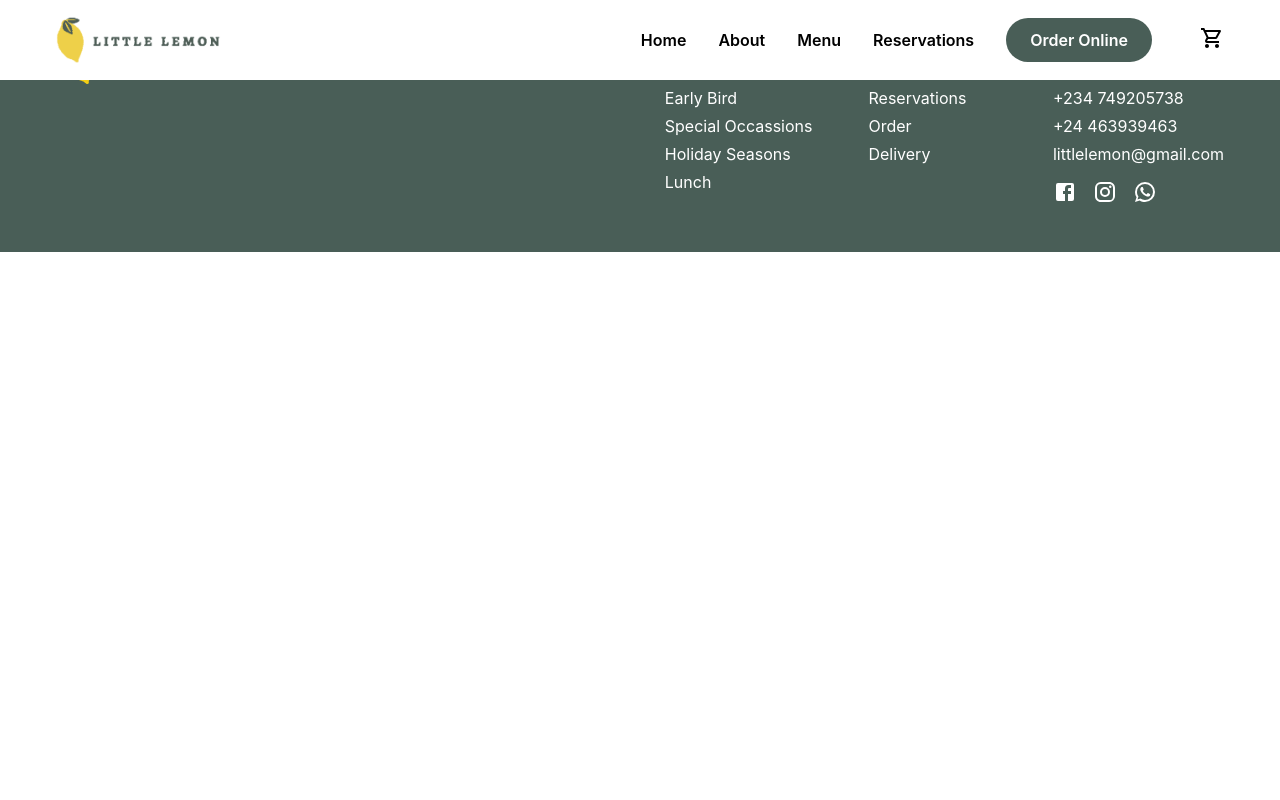
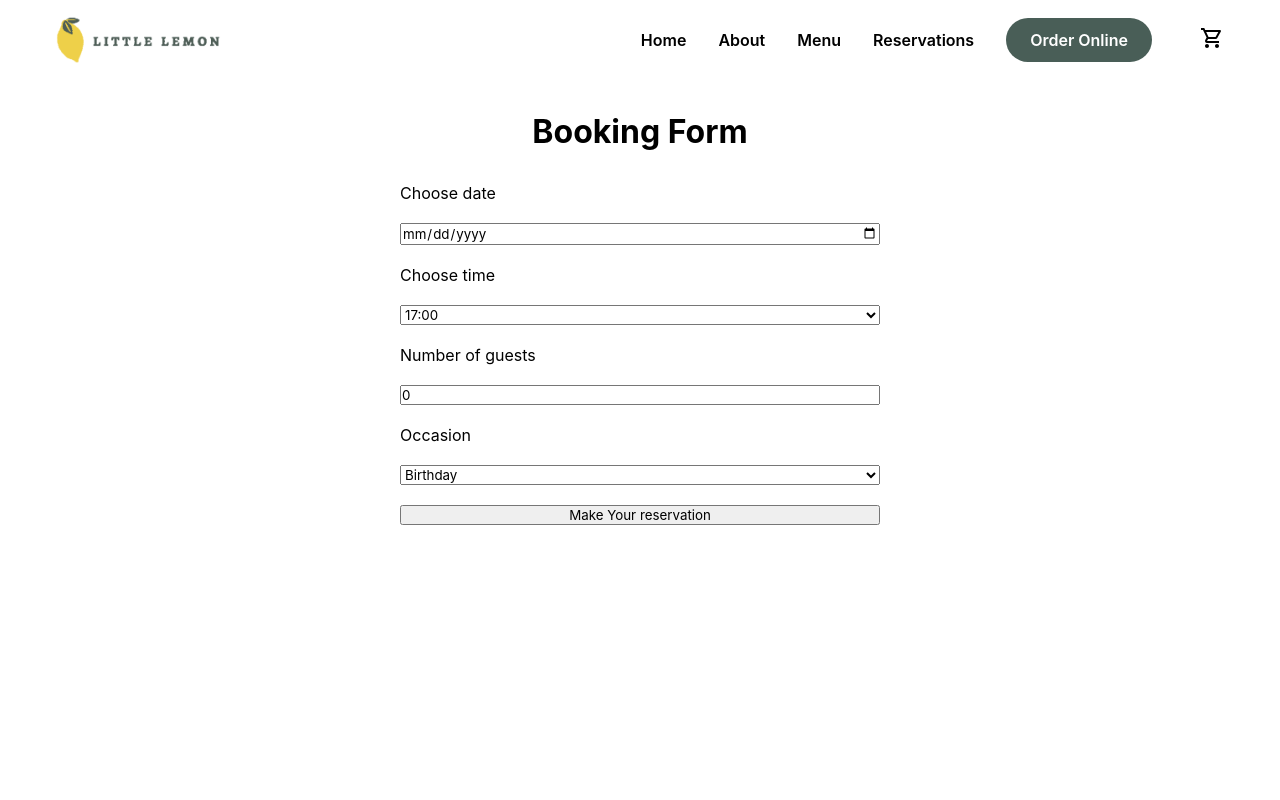
Before and after one commit to jayziggaman/reserve-a-table-for-restaurant-coursera-project, a React (Create React App) app: page /book-table in a window 1280 px wide. Shown: the top 800 px of the page. Built offline with nearby package versions, Linux system fonts and the light colour scheme.

Commit message:
Submit Form Completed

```diff
--- a/public/index.html
+++ b/public/index.html
@@ -46,6 +46,9 @@
 
   <body>
     <noscript>You need to enable JavaScript to run this app.</noscript>
+
     <div id="root"></div>
+
+    <script src="https://raw.githubusercontent.com/courseraap/capstone/main/api.js"></script>
   </body>
 </html>
--- a/src/App.jsx
+++ b/src/App.jsx
@@ -2,17 +2,20 @@ import React, { useEffect, useState } from "react";
 import Home from "./PAGES/Home/Home";
 import logoOne from "./images/logo-1.png"
 import logoTwo from "./images/logo-2.png"
-import { Route, Routes } from "react-router-dom";
+import { Route, Routes, useNavigate } from "react-router-dom";
 import Header from "./COMPONENTS/GENERAL-COMPONENTS/Header/Header";
 import Nav from "./COMPONENTS/GENERAL-COMPONENTS/Nav/Nav";
 import Footer from "./COMPONENTS/GENERAL-COMPONENTS/Footer/Footer";
-import BookingPage from "./PAGES/BookingPage/ReserveTable";
+import BookingPage from "./PAGES/BookingPage/BookingPage";
+import BookingConfirmation from "./PAGES/BookingConfirmation/BookingConfirmation";
 
 export const appContext = React.createContext()
 
 function App() {
   const [windowWidth, setWindowWidth] = useState(window.innerWidth)
   const [showNav, setShowNav] = useState(false)
+
+  const navigate = useNavigate()
 
   useEffect(() => {
     function resize() {
@@ -38,7 +41,7 @@ function App() {
   return (
     <appContext.Provider
     value={{
-      windowWidth, logoOne, logoTwo, showNav, setShowNav
+      windowWidth, logoOne, logoTwo, showNav, setShowNav, navigate
     }}
   >
     <Header />
@@ -49,6 +52,8 @@ function App() {
       <Route path='/' element={<Home />} />
 
       <Route path='/book-table' element={<BookingPage />} />
+
+      <Route path='/booking-confirmation' element={<BookingConfirmation />} />
     </Routes>
 
     <Footer />
--- a/src/COMPONENTS/BOOKING-COMPONENTS/BookingForm/BookingForm.css
+++ b/src/COMPONENTS/BOOKING-COMPONENTS/BookingForm/BookingForm.css
@@ -0,0 +1,6 @@
+form {
+  display: grid;
+  width: 90%;
+  max-width: 30rem;
+  gap: 20px;
+}
--- a/src/COMPONENTS/BOOKING-COMPONENTS/BookingForm/BookingForm.jsx
+++ b/src/COMPONENTS/BOOKING-COMPONENTS/BookingForm/BookingForm.jsx
@@ -1,40 +1,58 @@
 import React, { useState } from 'react'
+import { ACTIONS, fetchAPI } from '../../../PAGES/BookingPage/BookingPage'
 import AvailableTime from './AvailableTime/AvailableTime'
 import "./BookingForm.css"
 
-const BookingForm = () => {
-  const [availableTimes, setAvailableTimes] = ([
-    '17:00', '18:00', '19:00', '20:00', '21:00', '22:00',
-  ])
+const BookingForm = ({
+  availableTimes, dispatch, submitForm
+}) => {
   const [date, setDate] = useState('')
   const [time, setTime] = useState('')
   const [numberOfGuests, setNumberOfGuests] = useState(0)
   const [occasion, setOccassion] = useState('')
 
 
+  return (
+    <>
+      <header>
+        <h1>
+          Booking Form
+        </h1>
+      </header>
 
-  return (
-    <form style="display: grid; max-width: 200px; gap: 20px">
-      <label for="res-date">Choose date</label>
+      <form
+        onSubmit={() => {
+          const formData = { date, time, numberOfGuests, occasion }
+          submitForm(formData)
+        }}
+      >
+        <label htmlFor="res-date">Choose date</label>
         <input type="date" id="res-date"
-        value={date} onChange={e => setDate(e.target.value)}
+          value={date} onChange={e => {
+            setDate(e.target.value)
+
+            const available = fetchAPI(new Date(e.target.value))
+            dispatch({type: ACTIONS.CHANGE_TIME, payload: available })
+          }}
         />
 
-      <label for="res-time">Choose time</label>
+        <label htmlFor="res-time">Choose time</label>
         <select id="res-time"
           value={time} onChange={e => setTime(e.target.value)}
         >
-        {availableTimes.localeCompare(time => {
+          {availableTimes.map(time => {
+            return (
               <AvailableTime key={time} time={time} />
+            )
           })}
         </select>
 
-      <label for="guests">Number of guests</label>
+        <label htmlFor="guests">Number of guests</label>
         <input type="number" placeholder="1" min="1" max="10" id="guests"
           value={numberOfGuests} onChange={e => setNumberOfGuests(e.target.value)}
         />
 
-      <label for="occasion">Occasion</label>
+        <label htmlFor="occasion">Occasion</label>
         <select id="occasion"
           value={occasion} onChange={e => setOccassion(e.target.value)}
         >
@@ -44,6 +62,7 @@ const BookingForm = () => {
 
         <input type="submit" value="Make Your reservation" />
       </form>
+    </>
   )
 }
 
--- /dev/null
+++ b/src/PAGES/BookingConfirmation/BookingConfirmation.css
@@ -0,0 +1,35 @@
+main.booking-confirmation-main {
+  height: 75vh;
+  display: flex;
+  gap: 5rem;
+  flex-direction: column;
+  align-items: center;
+  justify-content: center;
+}
+
+
+main.booking-confirmation-main section {
+  display: flex;
+  flex-direction: column;
+  align-items: center;
+  justify-content: center;
+}
+
+
+main.booking-confirmation-main p {
+  color: var(--green);
+  font-size: 1.25rem;
+  font-weight: bold;
+}
+
+
+
+main.booking-confirmation-main button {
+  background-color: var(--yellow);
+  color: black;
+  padding: 1rem 2rem;
+  border-radius: 3rem;
+  border: none;
+  font-size: 1rem;
+  font-weight: 600;
+}
--- /dev/null
+++ b/src/PAGES/BookingConfirmation/BookingConfirmation.jsx
@@ -0,0 +1,31 @@
+import React, { useContext } from 'react'
+import "./BookingConfirmation.css"
+import confirmationImg from "../../images/confirmation-img.png"
+import { appContext } from '../../App'
+
+const BookingConfirmation = () => {
+  const { navigate } = useContext(appContext)
+
+  return (
+    <main className="booking-confirmation-main">
+      <section className="confirmation info">
+        <img src={confirmationImg} alt="Confirmation Image" />
+
+        <p>Table Sucessfully Booked</p>
+      </section>
+
+      <section className="route-to-home">
+        <button
+          onClick={() => {
+            navigate('/', {replace: true
+            })
+          }}
+        >
+          Back to home
+        </button>
+      </section>
+    </main>
+  )
+}
+
+export default BookingConfirmation
--- a/src/PAGES/BookingPage/BookingPage.css
+++ b/src/PAGES/BookingPage/BookingPage.css
@@ -0,0 +1,8 @@
+main.booking-page-main {
+  padding: 2rem;
+  display: flex;
+  gap: 2rem;
+  flex-direction: column;
+  align-items: center;
+  min-height: 100vh;
+}
--- /dev/null
+++ b/src/PAGES/BookingPage/BookingPage.jsx
@@ -0,0 +1,87 @@
+import React, { useContext, useEffect, useReducer, useState } from 'react'
+import { useNavigate } from 'react-router-dom';
+import { appContext } from '../../App';
+import BookingForm from '../../COMPONENTS/BOOKING-COMPONENTS/BookingForm/BookingForm'
+import "./BookingPage.css"
+
+
+const seededRandom = function (seed) {
+  var m = 2**35 - 31;
+  var a = 185852;
+  var s = seed % m;
+  return function () {
+      return (s = s * a % m) / m;
+  };
+}
+
+export const fetchAPI = function(date) {
+  let result = [];
+  let random = seededRandom(date.getDate());
+
+  for(let i = 17; i <= 23; i++) {
+      if(random() < 0.5) {
+          result.push(i + ':00');
+      }
+      if(random() < 0.5) {
+          result.push(i + ':30');
+      }
+  }
+  return result;
+};
+
+export const submitAPI = function(formData) {
+  return true;
+};
+
+
+export const ACTIONS = {
+  CHANGE_TIME: 'change-time'
+}
+
+
+const reducer = (availableTimes, action) => {
+  switch (action.type) {
+    case ACTIONS.CHANGE_TIME:
+      return availableTimes = action.payload
+
+    // default
+    //   return availableTimes
+  }
+}
+
+
+const BookingPage = () => {
+  const { navigate } = useContext(appContext)
+
+  const [availableTimes, dispatch] = useReducer(reducer, [])
+
+  const date = new Date()
+
+
+  useEffect(() => {
+    const available = fetchAPI(date)
+    dispatch({
+      type: ACTIONS.CHANGE_TIME, payload: available
+    })
+  }, [])
+
+
+  function submitForm(formData) {
+    const result = submitAPI(formData)
+
+    navigate( '/booking-confirmation', {replace: true})
+  }
+
+
+  return (
+    <main className="booking-page-main">
+      <BookingForm
+        availableTimes={availableTimes}
+        dispatch={dispatch}
+        submitForm={submitForm}
+      />
+    </main>
+  )
+}
+
+export default BookingPage
--- a/src/PAGES/BookingPage/ReserveTable.jsx
+++ /dev/null
@@ -1,10 +0,0 @@
-import React from 'react'
-import "./BookingPage.css"
-
-const BookingPage = () => {
-  return (
-    <div>BookingPage</div>
-  )
-}
-
-export default BookingPage
```
Also changed, not shown: src/images/confirmation-img.png (added), 1 other file (tests, documents, lock files or other folders). Lines whose indentation alone changed are shown as unchanged.
